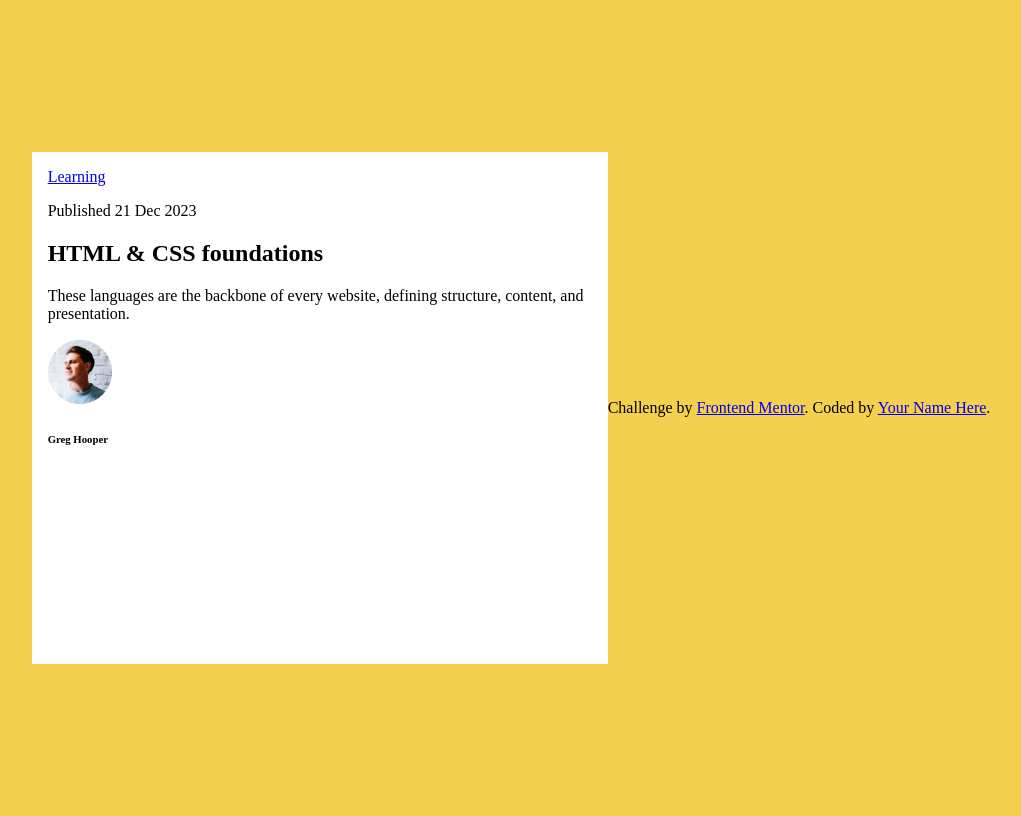
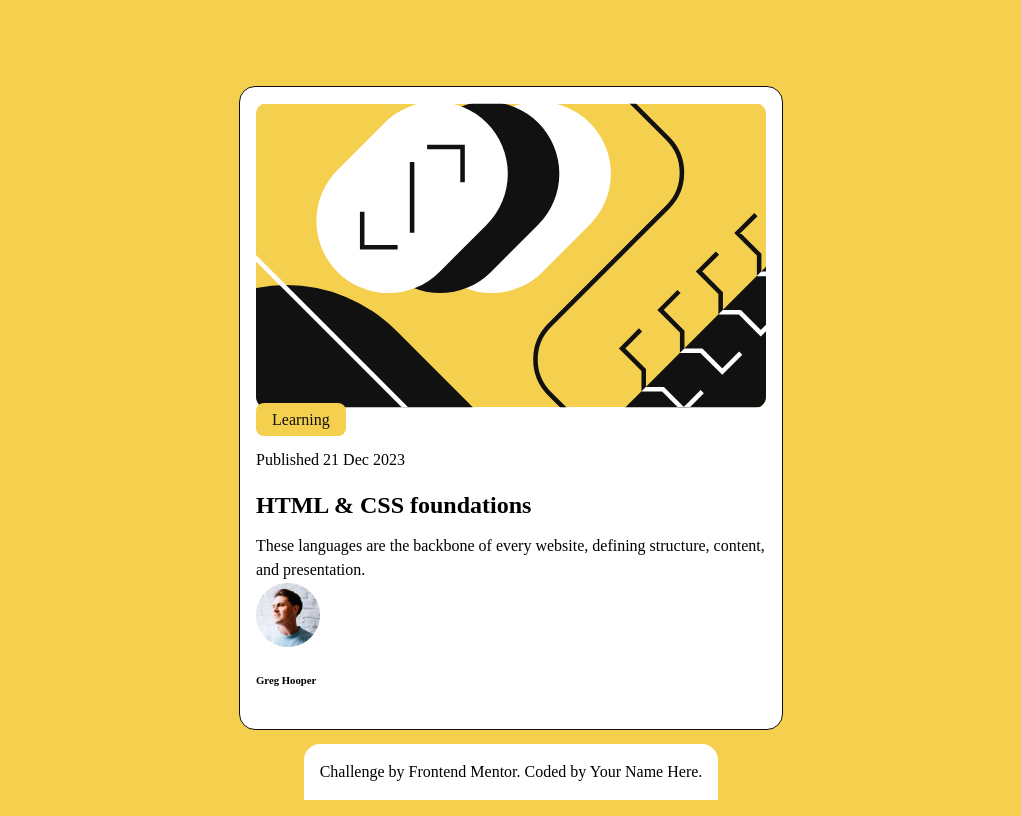
Before and after one commit to ghamsin/card-main, a plain HTML site: page index.html in a window 1280 px wide. Shown: the whole page, without its empty margins (129-1150 px from the left). Drawn offline with Linux system fonts and the light colour scheme.

Commit message:
new setting

```diff
--- a/index.html
+++ b/index.html
@@ -19,8 +19,8 @@
 <body>
 <section class="container_main">
 <div class="card">
-
-  <a class="card__tag" href="#">Learning</a>
+  <img class="card__image" src="assets/images/illustration-article.svg" alt="article">
+  <a class="card__tag-btn" href="#">Learning</a>
 
   <p class="card__paragraph">Published 21 Dec 2023</p>
 
@@ -35,7 +35,7 @@
 </section>
 
   <div class="footer-contaoner">
-    <footer>
+    <footer class="footer">
       Challenge by <a href="https://www.frontendmentor.io?ref=challenge" target="_blank">Frontend Mentor</a>.
       Coded by <a href="#">Your Name Here</a>.
     </footer>
--- a/style/reset.css
+++ b/style/reset.css
@@ -0,0 +1,74 @@
+
+/* Box sizing rules */
+*,
+*::before,
+*::after {
+    box-sizing: border-box;
+}
+
+/* Prevent font size inflation */
+html {
+    -moz-text-size-adjust: none;
+    -webkit-text-size-adjust: none;
+    text-size-adjust: none;
+}
+
+/* Remove default margin in favour of better control in authored CSS */
+body, h1, h2, h3, h4, p,
+figure, blockquote, dl, dd {
+    margin-block-end: 0;
+}
+
+/* Remove list styles on ul, ol elements with a list role, which suggests default styling will be removed */
+ul[role='list'],
+ol[role='list'] {
+    list-style: none;
+}
+
+/* Set core body defaults */
+body {
+    min-height: 100vh;
+    line-height: 1.5;
+}
+
+/* Set shorter line heights on headings and interactive elements */
+h1, h2, h3, h4,
+button, input, label {
+    line-height: 1.1;
+}
+
+/* Balance text wrapping on headings */
+h1, h2,
+h3, h4 {
+    text-wrap: balance;
+}
+
+/* A elements that don't have a class get default styles */
+a:not([class]) {
+    text-decoration-skip-ink: auto;
+    color: currentColor;
+}
+
+/* Make images easier to work with */
+img,
+picture {
+    max-width: 100%;
+    display: block;
+}
+
+/* Inherit fonts for inputs and buttons */
+input, button,
+textarea, select {
+    font-family: inherit;
+    font-size: inherit;
+}
+
+/* Make sure textareas without a rows attribute are not tiny */
+textarea:not([rows]) {
+    min-height: 10em;
+}
+
+/* Anything that has been anchored to should have extra scroll margin */
+:target {
+    scroll-margin-block: 5ex;
+}
--- a/style/style.css
+++ b/style/style.css
@@ -11,6 +11,20 @@
     --text-preset-3-bold: 0.88rem;
 
 }
+a {
+    text-decoration: none;
+}
+.card__image {
+    width: 100%;
+    border-radius: 0.7rem;
+}
+.card__tag-btn {
+    background-color: var(--Variablecollection-color-yellow);
+    padding: 0.5rem 1rem;
+    border-radius: 0.5rem;
+    color: var(--Variablecollection-color-gray-950);
+
+}
 body {
     background-color: var(--Variablecollection-color-yellow);
     height: 100vh;
@@ -21,8 +35,17 @@ body {
 }
 .container_main {
     background-color: var(--Variablecollection-color-white);
+    border: 0.1rem solid var(--Variablecollection-color-gray-950);
     display: flex;
     padding: 1rem;
     width: 34rem;
-    height: 30rem;
+    height: auto;
+    border-radius: 1rem;
 }
+.footer-contaoner {
+    position: absolute;
+    bottom: 0;
+    background-color: var(--Variablecollection-color-white);
+    padding: 1rem;
+    border-radius: 1rem 1rem 0 0 ;
+}
```
